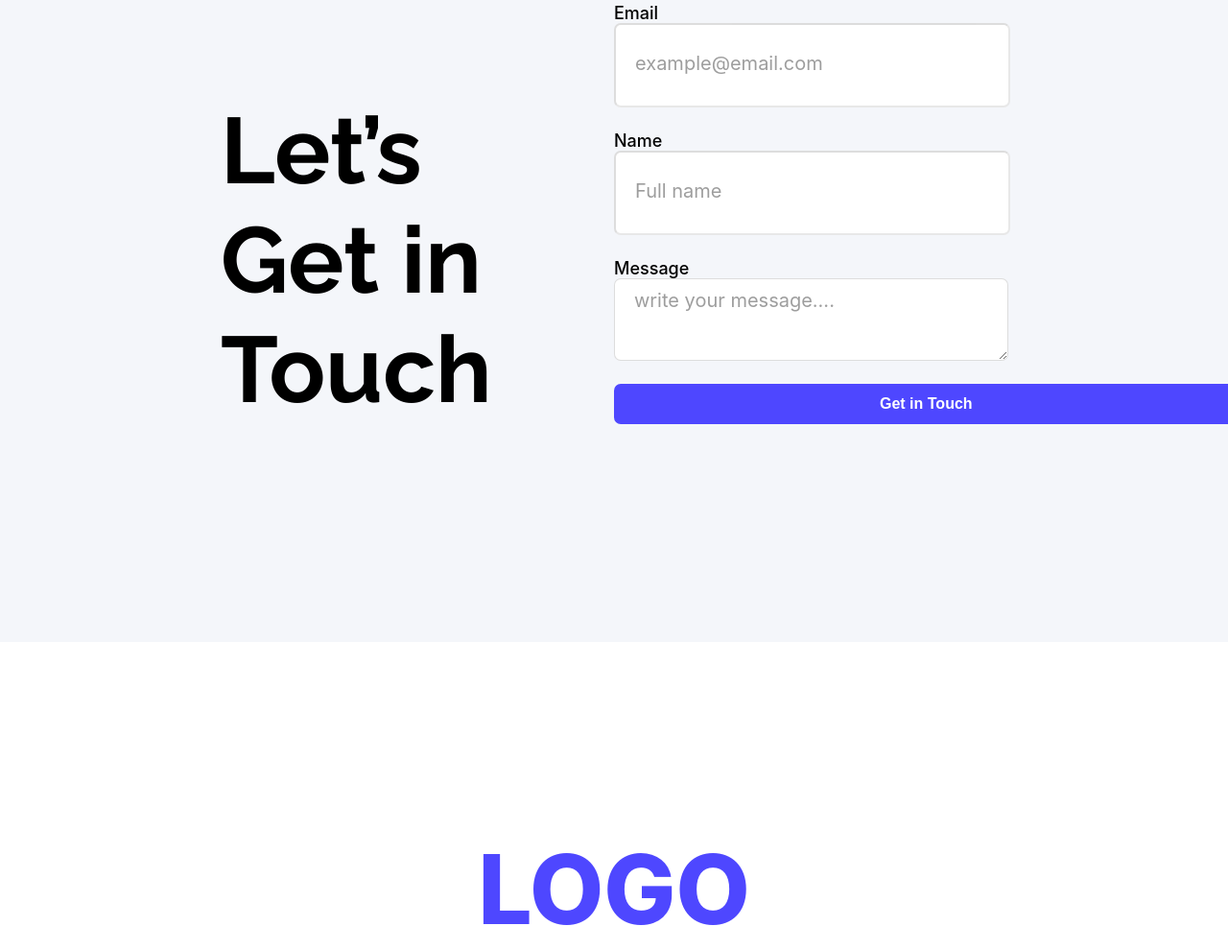
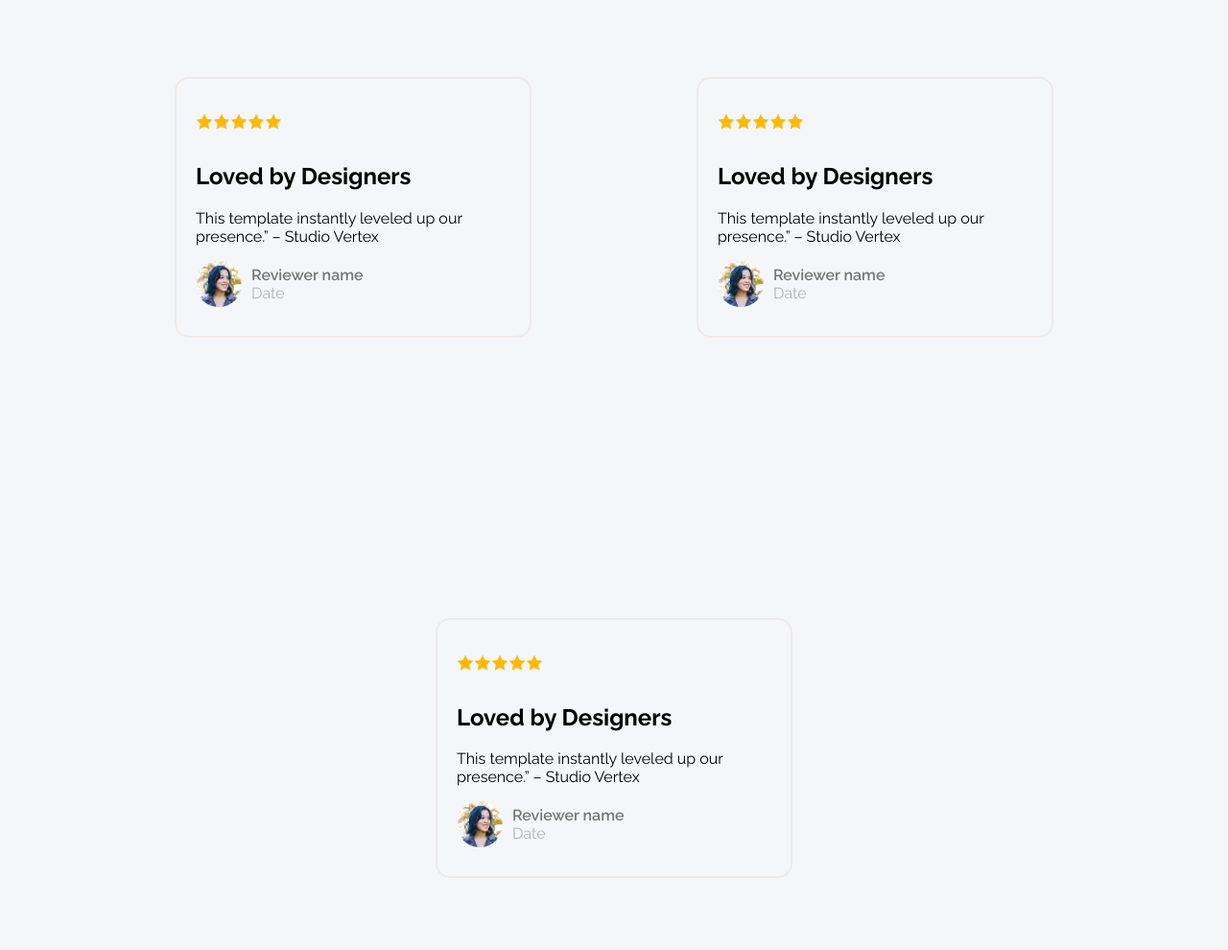
Before and after one commit to mushfiq0000/B12A01-assignment-1, a plain HTML site: page index.html in a window 1280 px wide. Shown: the part 2193-3183 px from the top of the page at 96% size. Drawn offline with Linux system fonts and the light colour scheme.

Commit message:
added users feedback

```diff
--- a/index.html
+++ b/index.html
@@ -54,7 +54,71 @@
 
                 </div>
             </div>
+        </section>
 
+        <section class="user-feedback">
+            <h1 class="user-titel">What our users say</h1>
+            <div class="user-card">
+               <div class="feedback">
+                    <ul class="star">
+                        <li class="user-star"><img src="Assets/icon-star.png" alt=""></li>
+                        <li class="user-star"><img src="Assets/icon-star.png" alt=""></li>
+                        <li class="user-star"><img src="Assets/icon-star.png" alt=""></li>
+                        <li class="user-star"><img src="Assets/icon-star.png" alt=""></li>
+                        <li class="user-star"><img src="Assets/icon-star.png" alt=""></li>
+                    </ul>
+                    <h1 class="feedback-titel">Loved by Designers</h1>
+                    <p class="feedback-comment">This template instantly leveled up our <br> presence.” – Studio Vertex</p>
+                    <div class="feedback-person">
+                        <img class="feedback-img" src="Assets/avatar.png" alt="">
+                        <div class="feedback-info">
+                            <span class="name">Reviewer name</span>
+                            <br>
+                            <span class="date">Date</span>
+                        </div>
+                    </div>
+               </div>
+
+               <div class="feedback">
+                    <ul class="star">
+                        <li class="user-star"><img src="Assets/icon-star.png" alt=""></li>
+                        <li class="user-star"><img src="Assets/icon-star.png" alt=""></li>
+                        <li class="user-star"><img src="Assets/icon-star.png" alt=""></li>
+                        <li class="user-star"><img src="Assets/icon-star.png" alt=""></li>
+                        <li class="user-star"><img src="Assets/icon-star.png" alt=""></li>
+                    </ul>
+                    <h1 class="feedback-titel">Loved by Designers</h1>
+                    <p class="feedback-comment">This template instantly leveled up our <br> presence.” – Studio Vertex</p>
+                    <div class="feedback-person">
+                        <img class="feedback-img" src="Assets/avatar.png" alt="">
+                        <div class="feedback-info">
+                            <span class="name">Reviewer name</span>
+                            <br>
+                            <span class="date">Date</span>
+                        </div>
+                    </div>
+               </div>
+
+               <div class="feedback">
+                    <ul class="star">
+                        <li class="user-star"><img src="Assets/icon-star.png" alt=""></li>
+                        <li class="user-star"><img src="Assets/icon-star.png" alt=""></li>
+                        <li class="user-star"><img src="Assets/icon-star.png" alt=""></li>
+                        <li class="user-star"><img src="Assets/icon-star.png" alt=""></li>
+                        <li class="user-star"><img src="Assets/icon-star.png" alt=""></li>
+                    </ul>
+                    <h1 class="feedback-titel">Loved by Designers</h1>
+                    <p class="feedback-comment">This template instantly leveled up our <br> presence.” – Studio Vertex</p>
+                    <div class="feedback-person">
+                        <img class="feedback-img" src="Assets/avatar.png" alt="">
+                        <div class="feedback-info">
+                            <span class="name">Reviewer name</span>
+                            <br>
+                            <span class="date">Date</span>
+                        </div>
+                    </div>
+               </div>
+            </div>
 
         </section>
 
--- a/style/style.css
+++ b/style/style.css
@@ -7,7 +7,7 @@ body{
 
 }
 
-
+/* font style */
 
 .raleway-font{
   font-family: "Raleway", sans-serif;
@@ -102,6 +102,10 @@ body{
 .text-primary{
     color: #4E47FF;
 }
+
+ /* header style */
+
+
 /* banner style */
 .banner{
     text-align: center;
@@ -166,8 +170,12 @@ body{
 
 }
 .user-item .description{
-    font-size: 20px;
+    padding: 0px 0px 0px 13px;
+    font-size: 18px;
     color: #0000005f;
+
+
+
 
 }
 /* touch section style */
@@ -237,3 +245,64 @@ ul li{
     text-decoration: none;
     color: #8987A1;
 }
+/* user feedback */
+.feedback{
+    border: 2px solid #f0e9e9;
+    border-radius: 15px;
+    margin: 130px 70px;
+    padding: 20px 70px 30px 20px;
+
+
+
+}
+
+.user-feedback {
+    text-align: left;
+    margin-top: 100px;
+    margin-bottom: 100px;
+
+}
+
+.user-titel{
+    font-size: 42px;
+    font-weight: bold;
+    text-align: center;
+
+}
+.star{
+    display: flex;
+    padding: 0px 0px 10px 0px;
+    justify-content: left;
+
+
+}
+
+.feedback-img{
+    width: 48px;
+    height: 48px;
+    border-radius: 50%;
+}
+
+
+.feedback-person{
+    display: flex;
+    justify-content: left;
+    gap: 10px;
+    align-items: center;
+}
+.feedback-info .name{
+    font-weight: 600;
+    color: #757575;
+}
+.feedback-info .date{
+    display: block;
+    color: #B3B3B3;
+}
+.user-card{
+    display: flex;
+    gap: 2rem;
+    flex-wrap: wrap;
+    justify-content: center;
+
+
+}
```
